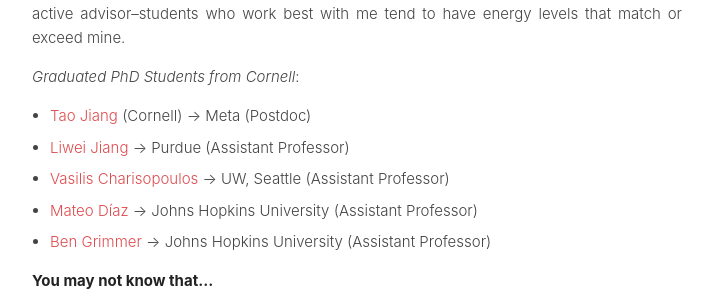
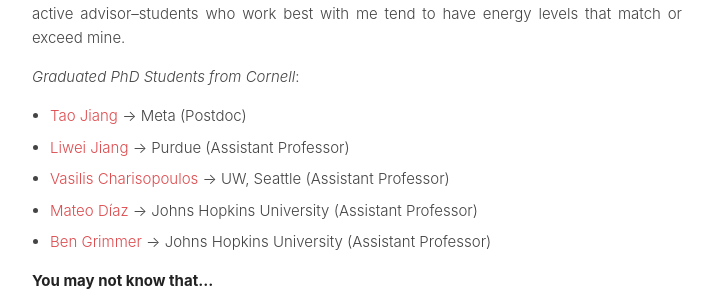
Before and after one commit to damek/damek.github.io, a Jekyll site: the page built from index.md, in a window 1280 px wide and 900 px high, scrolled down 622 px. Shown: the part 154-453 px from the top of the window, without its empty margins (283-995 px from the left). Built offline with Jekyll 4.4.1, drawn with Linux system fonts in a browser that asks for light colours.

Commit message:
Update index.md to remove redundant text for graduated PhD student Tao Jiang

```diff
--- a/index.md
+++ b/index.md
@@ -28,7 +28,7 @@
 
 
 *Graduated PhD Students from Cornell*:
-- [Tao Jiang](https://taotolojiang.github.io/) (Cornell) → Meta (Postdoc)
+- [Tao Jiang](https://taotolojiang.github.io/) → Meta (Postdoc)
 - [Liwei Jiang](https://liwei-jiang97.github.io/) →  Purdue (Assistant Professor)
 - [Vasilis Charisopoulos](https://vchariso.gitlab.io/) → UW, Seattle (Assistant Professor)
 - [Mateo Díaz](https://mateodd25.github.io/) → Johns Hopkins University (Assistant Professor)
```
